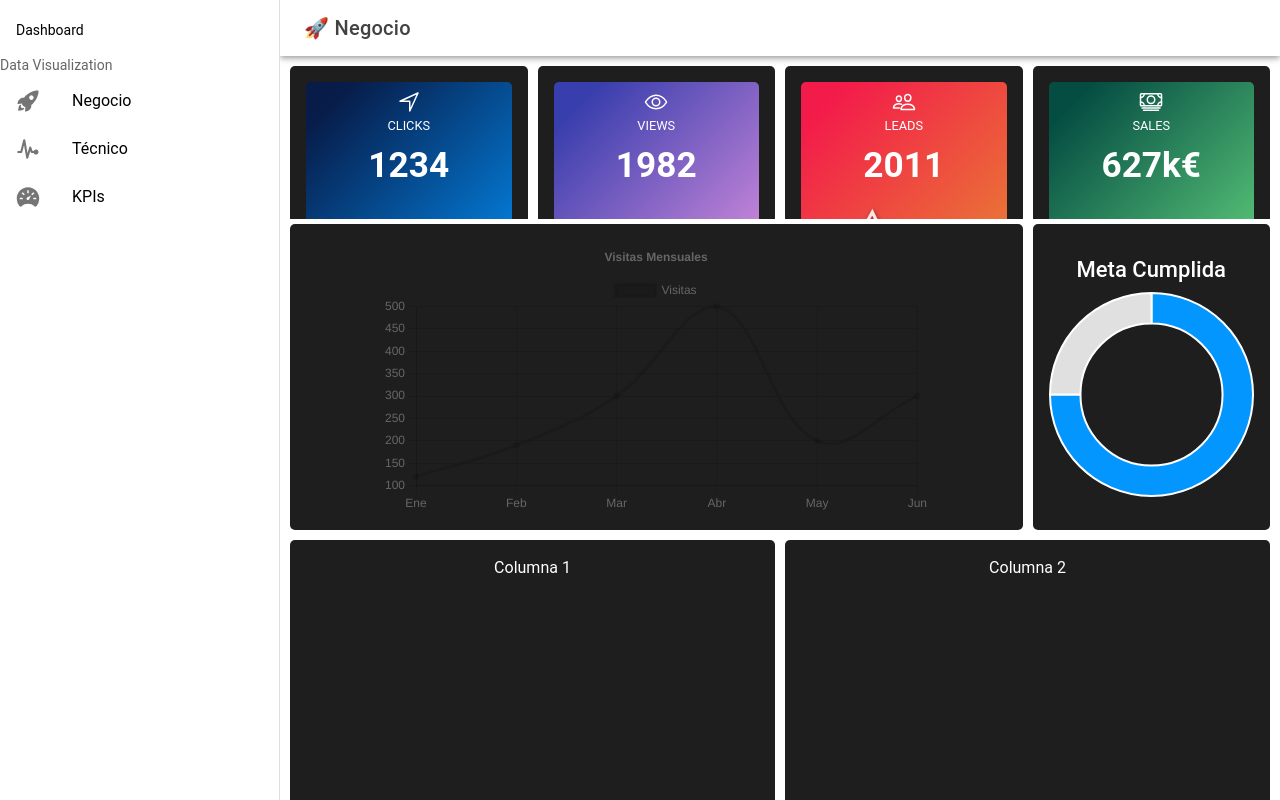
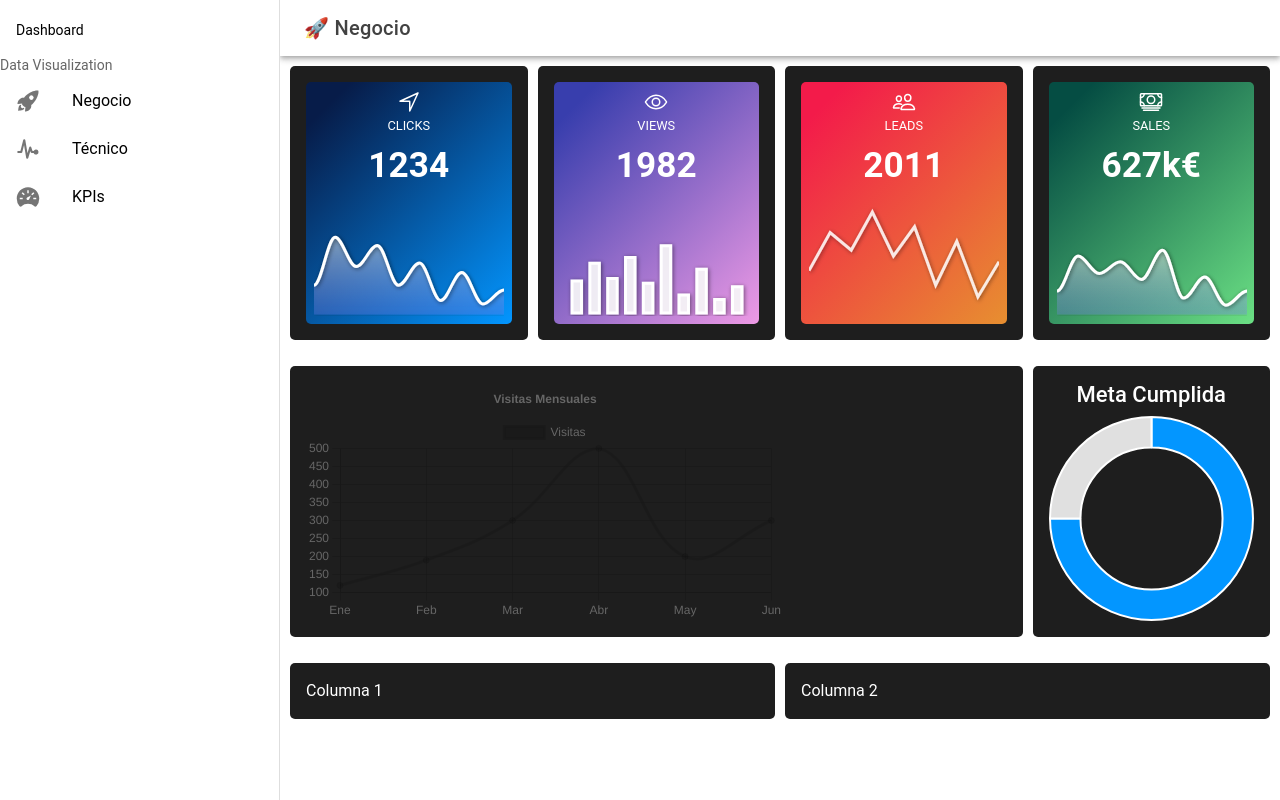
Before and after one commit to Cristian-Calderon/mi-dashboard-ionic, a React (Vite) app: page /negocio in a window 1280 px wide. Built offline with nearby package versions, Linux system fonts and the light colour scheme.

Commit message:
Estilos terminados de row 1

```diff
--- a/src/components/LineChart.tsx
+++ b/src/components/LineChart.tsx
@@ -1,5 +1,5 @@
+// src/components/LineChart.tsx
 import React from 'react';
-import { Line } from 'react-chartjs-2';
 import {
   Chart as ChartJS,
   CategoryScale,
@@ -10,7 +10,9 @@ import {
   Tooltip,
   Legend
 } from 'chart.js';
+import { Line } from 'react-chartjs-2';
 
+// Registrar los componentes necesarios en Chart.js
 ChartJS.register(
   CategoryScale,
   LinearScale,
@@ -22,7 +24,15 @@ ChartJS.register(
 );
 
 interface LineChartProps {
-  data: any;
+  data: {
+    labels: string[];
+    datasets: {
+      label: string;
+      data: number[];
+      fill?: boolean;
+      tension?: number;
+    }[];
+  };
   options?: any;
 }
 
--- a/src/components/SparkLine.tsx
+++ b/src/components/SparkLine.tsx
@@ -1,7 +1,7 @@
 // src/components/SparkLine.tsx
 import React, { useState, useEffect } from 'react';
 import ReactApexChart from 'react-apexcharts';
-import { ApexOptions, ApexAxisChartSeries } from 'apexcharts';
+import { ApexOptions } from 'apexcharts';
 import { IonIcon } from '@ionic/react';
 import './SparkLine.css';
 
@@ -9,7 +9,7 @@ interface SparkLineProps {
   title: string;
   value: string;
   chartOptions: ApexOptions;
-  chartSeries: ApexAxisChartSeries;
+  series: ApexOptions['series'];
   bgColor?: string;
   textColor?: string;
   icon?: any;
@@ -19,7 +19,7 @@ const SparkLine: React.FC<SparkLineProps> = ({
   title,
   value,
   chartOptions,
-  chartSeries,
+  series,
   bgColor = '',
   textColor = '',
   icon
@@ -53,7 +53,7 @@ const SparkLine: React.FC<SparkLineProps> = ({
       </div>
       <ReactApexChart
         options={chartOptions}
-        series={chartSeries}
+        series={series}
         type={chartOptions.chart?.type as any || 'area'}
         height={chartHeight}
         width="100%"
--- a/src/pages/NegocioPage.css
+++ b/src/pages/NegocioPage.css
@@ -1,23 +1,32 @@
-/* NegocioPage.css */
+/* src/pages/NegocioPage.css */
 
-/* Base para cada caja */
+/* Base para cada caja: contendrá sparklines y charts con su propio control de altura */
 .box {
   background: #1E1E1E;
   border-radius: 5px;
-    height: 100%;
   display: flex;
-    justify-content: center;
-    align-items: flex-start;
+  flex-direction: column;
+  align-items: center;
+  justify-content: flex-start;
   padding: 1rem;
   color: #fff;
+  box-sizing: border-box;
+  /* Sin alturas fijas aquí: el contenido (sparklines y charts) define su propia altura */
 }
 
-  /* Para que la grid ocupe todo el alto en desktop */
-  @media (min-width: 992px) {
+/* Quitar cualquier control de altura en filas y grid, dejamos que las cajas crezcan según su contenido */
+.row-1,
+.row-2,
+.row-3,
 .dashboard-grid {
-      height: 100vh; /* o el alto que necesites */
+  height: auto !important;
+  max-height: none !important;
 }
-    .row-1 { height: 20%; }
-    .row-2 { height: 40%; }
-    .row-3 { height: 40%; }
+
+/* Opcional: espacio entre filas */
+.row-1 {
+  margin-bottom: 1rem;
 }
+.row-2 {
+  margin-bottom: 1rem;
+}
--- a/src/pages/NegocioPage.tsx
+++ b/src/pages/NegocioPage.tsx
@@ -35,7 +35,7 @@ const sparkData1 = {
     colors: ['#fff'],
     tooltip: { theme: 'dark', x: { show: false }, y: { title: { formatter: (): string => '' } } }
   } as ApexOptions,
-  chartSeries: [{ data: [25, 66, 41, 59, 25, 44, 12, 36, 9, 21] }]
+  series: [{ data: [25, 66, 41, 59, 25, 44, 12, 36, 9, 21] }]
 };
 const sparkData2 = {
   title: 'VIEWS',
@@ -49,7 +49,7 @@ const sparkData2 = {
     colors: ['#fff'],
     tooltip: { theme: 'dark', x: { show: false }, y: { title: { formatter: (): string => '' } } }
   } as ApexOptions,
-  chartSeries: [{ data: [30, 45, 32, 50, 28, 60, 18, 40, 14, 25] }]
+  series: [{ data: [30, 45, 32, 50, 28, 60, 18, 40, 14, 25] }]
 };
 const sparkData3 = {
   title: 'LEADS',
@@ -63,7 +63,7 @@ const sparkData3 = {
     colors: ['#fff'],
     tooltip: { theme: 'dark', x: { show: false }, y: { title: { formatter: (): string => '' } } }
   } as ApexOptions,
-  chartSeries: [{ data: [15, 28, 22, 35, 20, 30, 10, 25, 6, 18] }]
+  series: [{ data: [15, 28, 22, 35, 20, 30, 10, 25, 6, 18] }]
 };
 const sparkData4 = {
   title: 'SALES',
@@ -77,7 +77,7 @@ const sparkData4 = {
     colors: ['#fff'],
     tooltip: { theme: 'dark', x: { show: false }, y: { title: { formatter: (): string => '' } } }
   } as ApexOptions,
-  chartSeries: [{ data: [20, 50, 35, 45, 30, 55, 14, 32, 8, 20] }]
+  series: [{ data: [20, 50, 35, 45, 30, 55, 14, 32, 8, 20] }]
 };
 
 
@@ -121,6 +121,9 @@ const NegocioPage: React.FC = () => (
           <IonCol size="6" size-lg="3"><div className="box"><SparkLine {...sparkData3} /></div></IonCol>
           <IonCol size="6" size-lg="3"><div className="box"><SparkLine {...sparkData4} /></div></IonCol>
         </IonRow>
+
+
+
         {/* Fila 2: placeholder para contenido adicional */}
         <IonRow className="row-2">
           <IonCol size="12" size-lg="9">
```
Lines whose indentation alone changed are shown as unchanged.
